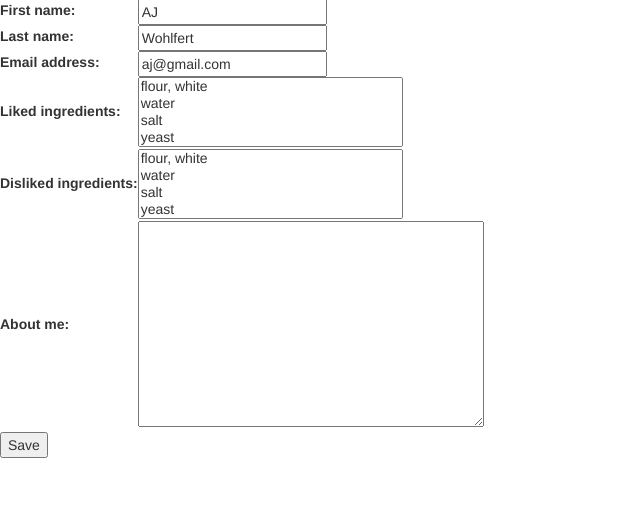
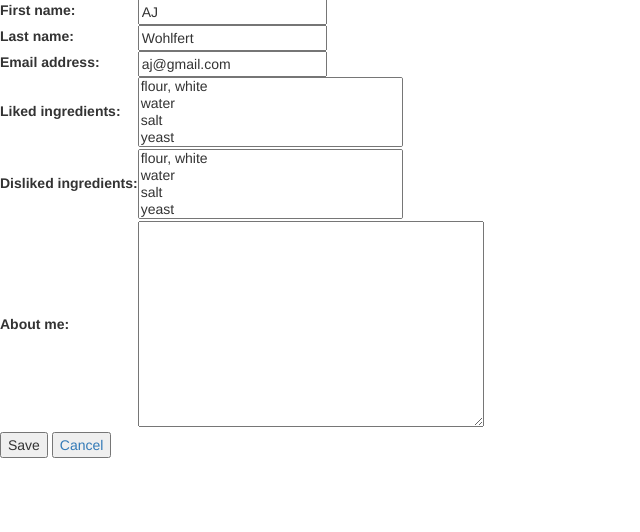
Before and after one commit to TeamReciprocity/reciprocity, a Django app: page /profile/edit/ in a window 1280 px wide. Shown: the part 73-605 px from the top of the page, without its empty margins (0-640 px from the left). Run offline with Django 3.2, Linux system fonts and the light colour scheme; a user stored in the database is signed in; data comes from the database, SQL or seed files in the repository; parts of the project's set-up code (start-up, migrations or seed data) failed here and were passed over; some libraries are stand-ins or nearby versions.

Commit message:
add a cancel button to profile edit form.

```diff
--- a/reciprocity/chef_profile/templates/chef_profile/edit_profile.html
+++ b/reciprocity/chef_profile/templates/chef_profile/edit_profile.html
@@ -15,6 +15,8 @@
 </table>
 
 <input type="submit" value='Save'>
+<a href="{% url 'profile' %}"><button type="button">Cancel</button></a>
+
 
 </form>
 
```
